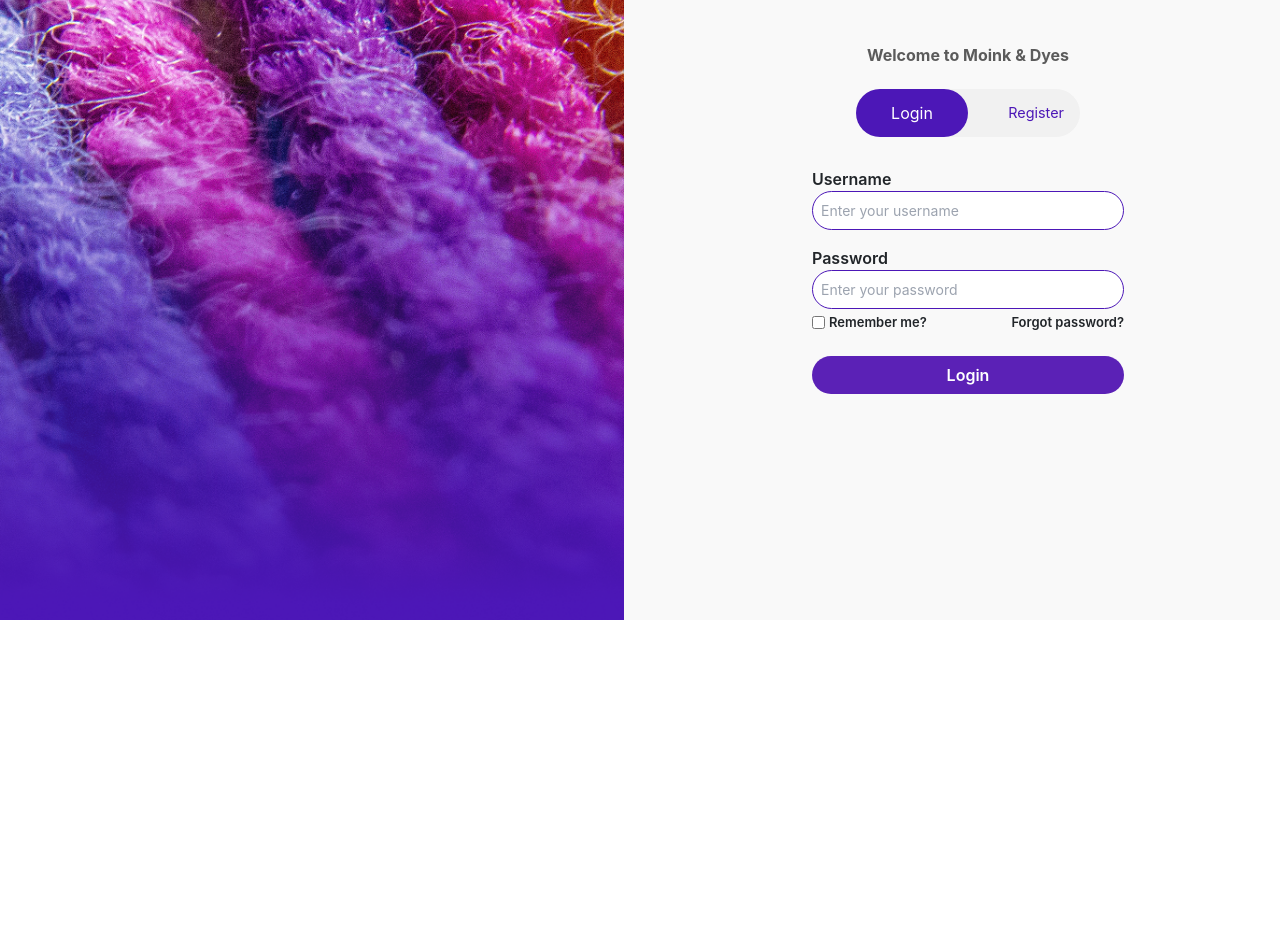
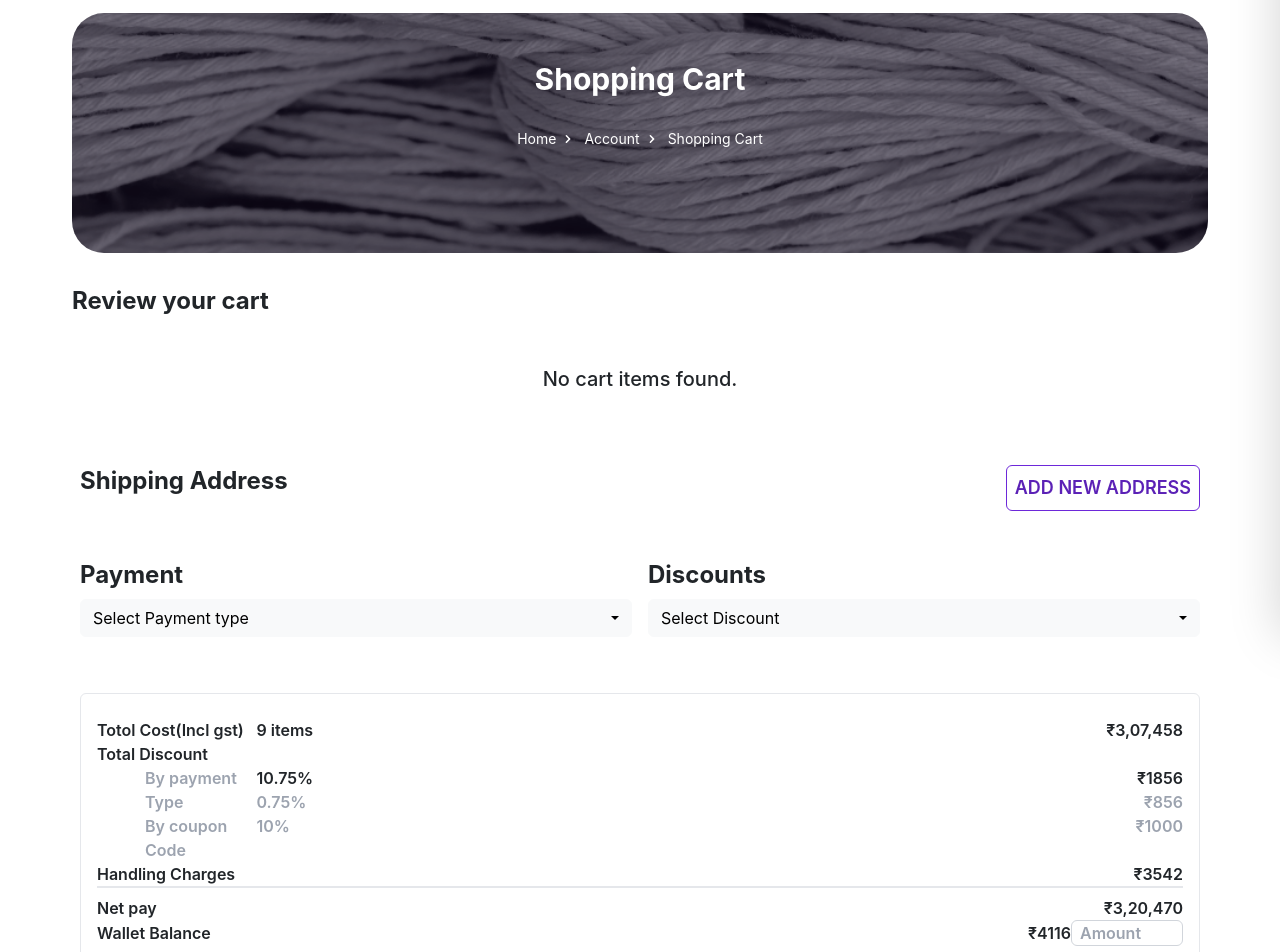
Before and after one commit to sidsigma3/Mo-ink-StoreFront, a React (Create React App) app: page /shoppingCart in a window 1280 px wide. Before the commit this address led to /. Shown: the part 180-1132 px from the top of the page. Before the commit the page ends 800 px from the top, so only its background shows below. Built offline with nearby package versions, Linux system fonts and the light colour scheme.

Commit message:
Changes done as per requirement

```diff
--- a/src/App.js
+++ b/src/App.js
@@ -64,13 +64,13 @@
       <Route
         path="*"
         element={
-          <ProtectedRoute>
+          // <ProtectedRoute>
               <div className="content w-100 p-3">
                 <Routes>
                   <Route path="/home" element={<LandingPage></LandingPage>} />
                   <Route path="/category" element={<Category />} />
                   <Route path="/wishlist" element={<WishlistPage />} />
-                  <Route path="/shoppingCart" element={<ShopingCartPage />} />
+                  <Route path="/shoppingCart" element={<CheckoutPage />} />
                   <Route path="/productDetails" element={<ProductDetailPage />} />
                   <Route path="/checkOut" element={<CheckoutPage />} />
                   <Route path="/account" element={<AccountPage />} />
@@ -83,7 +83,7 @@
                 </Routes>
               </div>
 
-          </ProtectedRoute>
+          // </ProtectedRoute>
         }
       />
     </Routes>
--- a/src/Components/ProductList/ProductDetailBox.jsx
+++ b/src/Components/ProductList/ProductDetailBox.jsx
@@ -139,11 +139,11 @@
                   <div className='col-4'>
                     <label htmlFor="Quantity" className="sr-only"> Quantity </label>
 
-                    <div className="flex justify-between rounded border border-gray-200">
+                    <div className="flex justify-between items-center rounded border border-gray-200 w-100">
                       <button
                         type="button"
                         onClick={handleDecrease}
-                        className="size-10 leading-10 text-gray-600 transition hover:opacity-75"
+                        className="leading-9 text-gray-600 transition hover:opacity-75 w-25"
                       >
                         &minus;
                       </button>
@@ -153,13 +153,13 @@
                         id="Quantity"
                         value={quantity}
                         readOnly
-                        className="h-10 w-10 border-transparent text-center sm:text-sm"
+                        className="border-transparent text-center sm:text-sm w-25"
                       />
 
                       <button
                         type="button"
                         onClick={handleIncrease}
-                        className="size-10 leading-10 text-gray-600 transition hover:opacity-75"
+                        className="leading-9 text-gray-600 transition hover:opacity-75 w-25"
                       >
                         +
                       </button>
--- a/src/Pages/Checkout/CheckoutPage.jsx
+++ b/src/Pages/Checkout/CheckoutPage.jsx
@@ -1,4 +1,4 @@
-import React , {useState , useEffect , useCallback} from 'react'
+import React, { useState, useEffect, useCallback } from 'react'
 import TopNavigation from '../../Components/TopNavigation/TopNavigation'
 import NavbarHeader from '../../Components/NavbarHeader/NavbarHeader'
 import Navbar from '../../Components/Navbar/Navbar'
@@ -27,11 +27,11 @@
     const navigate = useNavigate()
     const [cartItems, setCartItems] = useState([]);
     const [loading, setLoading] = useState(false);
-    const [selectedPayment,setSelectedPayment] = useState('Select Payment type')
+    const [selectedPayment, setSelectedPayment] = useState('Select Payment type')
     const [isSidebarOpen, setIsSidebarOpen] = useState(false);
     const [discounts, setDiscounts] = useState([]);
     const [searchTerm, setSearchTerm] = useState('');
-    const [selectedType,setSelectedType] = useState('HOME')
+    const [selectedType, setSelectedType] = useState('HOME');
 
     useEffect(() => {
         if (isSidebarOpen) {
@@ -102,7 +102,7 @@
     }, [fetchOrders]);
 
 
-      const handleRemoveFromCart = async (variantId) =>{
+    const handleRemoveFromCart = async (variantId) => {
         if (!customer?.customerId) {
             alert("Please log in to add items to your cart.");
             return;
@@ -118,7 +118,7 @@
     }
 
 
-      const handleSelectPayment = (type) =>{
+    const handleSelectPayment = (type) => {
         setSelectedPayment(type)
     }
 
@@ -126,16 +126,15 @@
         discount.discountCode.toLowerCase().includes(searchTerm.toLowerCase())
     );
 
-    const selectedAddress = customer.addresses.find(
-        (addr) => addr.addressType === selectedType
-      ) || customer.addresses[0];
-
-
+    const selectedAddress =
+        (customer?.addresses || []).find((addr) => addr.addressType === selectedType) ||
+        customer?.addresses?.[0] ||
+        null;
 
     const breadcrumbs = [
         { label: "Home", link: "/home" },
         { label: "Account", link: "/account" },
-        {label: "Check out" , link:"/checkOut"}
+        { label: "Shopping Cart", link: "/shoppingCart" }
     ];
 
     return (
@@ -144,18 +143,18 @@
             <div className='px-6 md:px-14 py-3 hidden md:block'> <Navbar></Navbar></div>
 
             <div className='px-6 md:px-14 py-3'>
-            <HeroSection productName={"Check out"} breadcrumbs={breadcrumbs}></HeroSection>
+                <HeroSection productName={"Shopping Cart"} breadcrumbs={breadcrumbs}></HeroSection>
             </div>
 
             <div className='px-6 md:px-14 py-3 gap-5'>
                 <h5 className='font-bold text-2xl'>Review your cart</h5>
                 {cartItems.length > 0 ? (
                     <ul className='mt-6 grid grid-cols-1 md:grid-cols-2 lg:grid-cols-3 gap-2'>
-                  {cartItems.map((item,index)=>(
+                        {cartItems.map((item, index) => (
                             <li key={index} className='border rounded-lg'>
                                 <div className="position-relative">
-                          <button onClick={()=>handleRemoveFromCart(item.variantId)} className="rounded-full border-2 position-absolute -top-2 -right-2 z-20 border-violet-800 text-violet-800 font-bold">
-                              <RxCross2 size={20}/>
+                                    <button onClick={() => handleRemoveFromCart(item.variantId)} className="rounded-full border-2 position-absolute -top-2 -right-2 z-20 border-violet-800 text-violet-800 font-bold">
+                                        <RxCross2 size={20} />
                                     </button>
                                     <ProductDetailBoxMini
                                         productName={item.productName}
@@ -168,7 +167,7 @@
                             </li>
                         ))}
                     </ul>
-            ):(
+                ) : (
                     <div className='py-5'>
                         <p className='text-center text-xl font-medium'>No cart items found.</p>
                     </div>
@@ -179,7 +178,7 @@
 
                     <div className='flex justify-between'>
                         <h5 className='font-bold text-2xl'>Shipping Address</h5>
-                    <button onClick={()=>navigate('/address')} className='flex items-center gap-2 border-1 p-2 rounded-md border-violet-700 text-violet-800 text-lg font-semibold'><span><FaPlus /></span> ADD NEW ADDRESS</button>
+                        <button onClick={() => navigate('/address')} className='flex items-center gap-2 border-1 p-2 rounded-md border-violet-700 text-violet-800 text-lg font-semibold'>ADD NEW ADDRESS</button>
                     </div>
 
 
@@ -200,11 +199,11 @@
                                     <Dropdown.Toggle className='font-semibold bg-violet-200 flex items-center text-violet-800 w-36 justify-between' variant="light" id="dropdown-basic">
                                         {selectedType}
                                         {selectedType === 'HOME' ? (
-                            <span><BiHomeAlt size={20}/></span>
+                                            <span><BiHomeAlt size={20} /></span>
                                         ) : selectedType === 'WORK' ? (
-                            <span><PiSuitcaseSimpleBold size={20}/></span>
+                                            <span><PiSuitcaseSimpleBold size={20} /></span>
                                         ) : (
-                            <span><BiBuildingHouse size={20}/></span>
+                                            <span><BiBuildingHouse size={20} /></span>
                                         )}
                                     </Dropdown.Toggle>
                                     <Dropdown.Menu>
@@ -285,7 +284,7 @@
                     <div className='mt-5 grid grid-cols-1 md:grid-cols-2 gap-3'>
                         <div className=''>
                             <h5 className='font-bold text-2xl'>Payment</h5>
-                        <Dropdown onSelect={handleSelectPayment}  size="sm" className='mt-2'>
+                            <Dropdown onSelect={handleSelectPayment} size="sm" className='mt-2'>
                                 <Dropdown.Toggle variant="light" id="dropdown-basic" className="d-flex align-items-center justify-content-between gap-2 w-100">
                                     <p className="m-0">{selectedPayment}</p>
                                 </Dropdown.Toggle>
@@ -350,9 +349,9 @@
                     </div>
 
                     <div
-                        className={`fixed top-0 right-0 w-2/3 md:w-2/5 lg:w-1/5 h-full bg-white shadow-lg transform transition-transform ${
-                        isSidebarOpen ? "translate-x-0" : "translate-x-full"
+                        className={`fixed top-0 right-0 w-2/3 md:w-2/4 lg:w-2/4 h-full bg-white shadow-lg transform transition-transform ${isSidebarOpen ? "translate-x-0" : "translate-x-full"
                             } z-50 p-4`}
+                            style={{overflowY:"scroll"}}
                     >
                         {/* Close Button */}
                         <button
@@ -382,7 +381,7 @@
                                 <h4 className='font-semibold text-lg mt-3'>Best Coupon</h4>
 
                                 <ul className="space-y-2 mt-3">
-                                { filteredDiscounts.map((discount) => (
+                                    {filteredDiscounts.map((discount) => (
                                         <li key={discount.discountId} className="border rounded-xl flex">
                                             <div className='bg-violet-800 w-10  relative rounded-l-xl'>
                                                 <h4 className="-rotate-90 text-sm font-bold text-white -translate-x-4 translate-y-12 w-20"> {discount.discountValue}{discount.discountType === 'Percentage' ? '%' : '₹'} OFF</h4>
@@ -488,13 +487,13 @@
                     <div className='border-1 rounded-md p-3 mt-10'>
 
 
-                        <table className='w-100   rounded mt-2 font-semibold'>
+                        <table className='w-100 rounded mt-2 font-semibold'>
 
                             <tbody>
-                                 <tr>
+                                <tr className=''>
                                     <td>Totol Cost(Incl gst)</td>
                                     <td>9 items</td>
-                                    <td style={{textAlign:'end'}}>₹3,07,458</td>
+                                    <td style={{ textAlign: 'end' }}>₹3,07,458</td>
                                 </tr>
                                 <tr>
                                     <td>
@@ -515,16 +514,16 @@
 
                                     <td>
                                         <div>
-                                            <p className='text-end'>1856</p>
-                                            <p className='text-gray-400 text-end'>856</p>
-                                            <p className='text-gray-400 text-end'>1000</p>
+                                            <p className='text-end'>₹1856</p>
+                                            <p className='text-gray-400 text-end'>₹856</p>
+                                            <p className='text-gray-400 text-end'>₹1000</p>
                                         </div>
                                     </td>
 
                                 </tr>
 
                                 <tr className='border-b-2'>
-                                    <td className='pb-4'>Shipping or Delivery</td>
+                                    <td className=''>Handling Charges</td>
                                     <td></td>
                                     <td className='text-end'>₹3542</td>
                                 </tr>
@@ -536,9 +535,9 @@
                                 </tr>
 
                                 <tr className='border-b-2'>
-                                    <td className='pb-3'>Wallet Ballance</td>
-                                    <td className='pb-3'>₹4116</td>
-                                    <td style={{textAlign:'end'}} className='pb-3'>
+                                    <td className='pb-3'>Wallet Balance</td>
+                                    <td className='pb-3 text-right w-75'>₹4116</td>
+                                    <td style={{ textAlign: 'end' }} className='pb-3'>
                                         <input placeholder='Amount' className='w-28 border-1 border-gray-300 rounded-md ps-2'></input>
                                     </td>
 
@@ -626,7 +625,7 @@
 
 
                     <div className='mt-6'>
-                <h4 className='font-semibold flex gap-2'><span className='text-violet-800'><RiLock2Line size={20}/></span>Ensure Checkout- SSL Encrypted</h4>
+                        <h4 className='font-semibold flex gap-2'><span className='text-violet-800'><RiLock2Line size={20} /></span>Ensure Checkout- SSL Encrypted</h4>
 
                         <p className='text-slate-400 mt-2'>Ensuring your financial and personal details are secure during every transaction</p>
                     </div>
--- a/src/Pages/Order/OrderDetails.jsx
+++ b/src/Pages/Order/OrderDetails.jsx
@@ -169,7 +169,7 @@
                                </tr>
 
                                <tr>
-                                   <td>Shipping or delivery</td>
+                                   <td>Handling Charges</td>
                                    <td></td>
                                    <td style={{textAlign:'end'}}>₹2,156</td>
 
```
Lines whose indentation alone changed are shown as unchanged.
